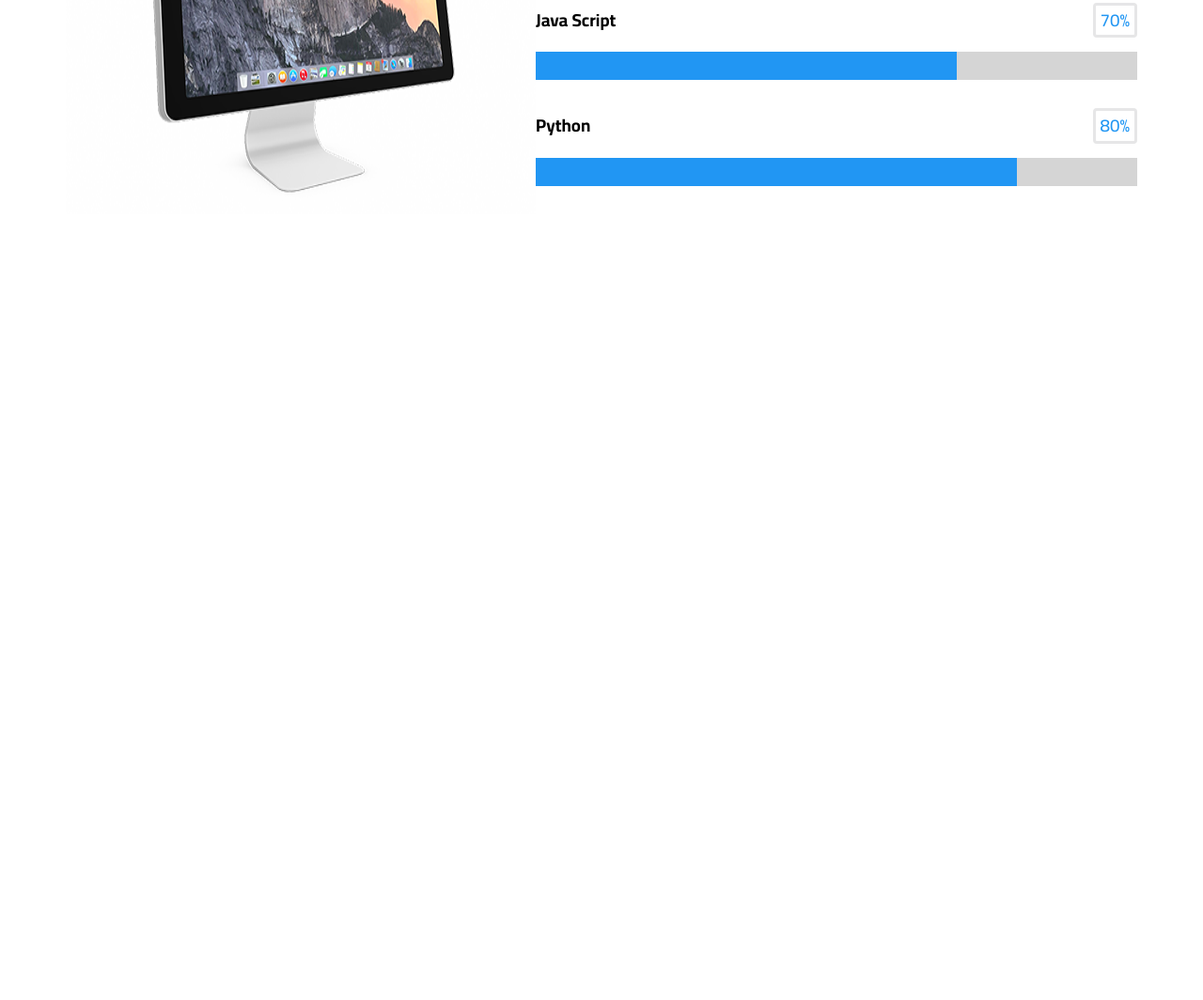
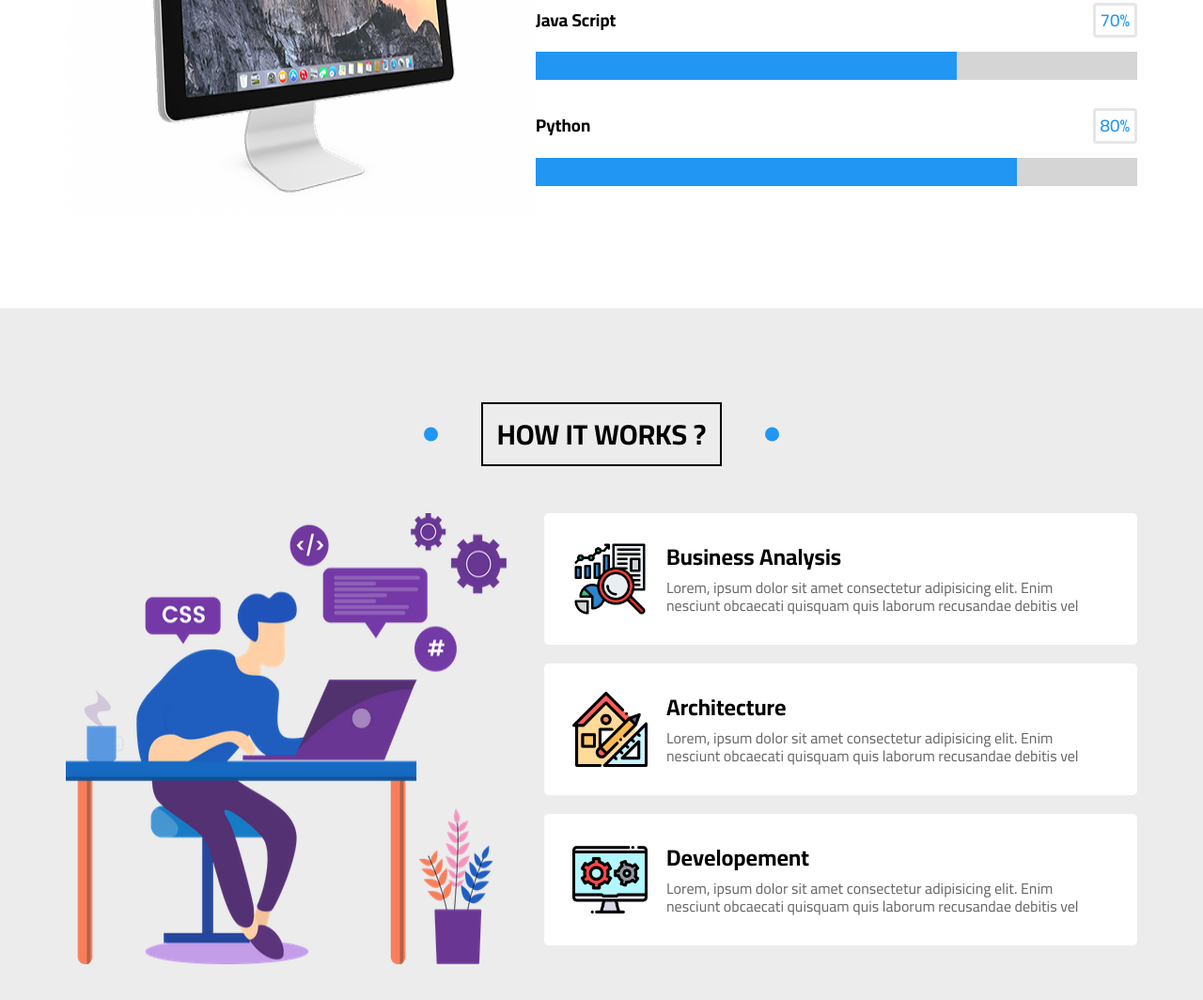
Before and after one commit to hzaek/Template-3, a plain HTML site: page index.html in a window 1280 px wide. Shown: the part 7463-8527 px from the top of the page at 94% size. Before the commit the page ends 7791 px from the top, so only its background shows below. Drawn offline with Linux system fonts and the light colour scheme; a web font is replaced by a local one.

Commit message:
complete work-steps

```diff
--- a/css/elzero.css
+++ b/css/elzero.css
@@ -1156,3 +1156,75 @@ section{
     content: '';
 }
 /* End our-skills */
+
+/* Start How-it-works */
+.work-steps{
+    background-color: #ececec;
+}
+.work-steps .container{
+    display: flex;
+    justify-content: space-around;
+
+    gap: 40px;
+}
+@media (max-width:992px){
+    .work-steps .container{
+        flex-direction: column;
+        align-items: center;
+    }
+}
+.work-steps .container > img{
+    max-width: 100%;
+    width: 500px;
+    user-select: none;
+}
+.work-steps .steps article{
+    display: flex;
+    background-color: white;
+    padding: 30px;
+    border-radius: 5px;
+    gap: 20px;
+    position: relative;
+    z-index: 0;
+    margin-bottom: 20px;
+    align-items: center;
+}
+@media (max-width:768px){
+    .work-steps .container article{
+        flex-direction: column;
+        align-items: center;
+    }
+    .work-steps .container article .text{
+        text-align: center;
+    }
+}
+.work-steps .steps article::before{
+    height: 0;
+    width: 0;
+    content: '';
+    position: absolute;
+    bottom: 50%;
+    right: 50%;
+    transform: translate(50%,50%);
+    background-color: #ececec;
+    transition: 0.3s;
+    border-radius: 5px;
+    z-index: -1;
+
+}
+.work-steps .steps article:hover::before{
+    height: calc(100% - 10px);
+    width: calc(100% - 10px);
+}
+.work-steps .steps article .text h2{
+    margin-bottom: 10px;
+}
+.work-steps .steps article .text p{
+    color: #666;
+}
+.work-steps .steps article img{
+    width: 80px;
+    height: 80px;
+    user-select: none;
+}
+/* End How-it-works */
--- a/index.html
+++ b/index.html
@@ -507,6 +507,38 @@
         </div>
      </section>
     <!-- End our-skills -->
+
+    <!-- Start How-it-works -->
+     <section class="work-steps" id="work-steps">
+        <div class="main-heading">How it works ?</div>
+        <div class="container">
+            <img src="./images/work-steps.png" alt="">
+            <div class="steps">
+                <article>
+                    <img src="./images/work-steps-1.png" alt="">
+                    <div class="text">
+                        <h2>Business Analysis</h2>
+                        <p>Lorem, ipsum dolor sit amet consectetur adipisicing elit. Enim nesciunt obcaecati quisquam quis laborum recusandae debitis vel</p>
+                    </div>
+                </article>
+                <article>
+                    <img src="./images/work-steps-2.png" alt="">
+                    <div class="text">
+                        <h2>Architecture</h2>
+                        <p>Lorem, ipsum dolor sit amet consectetur adipisicing elit. Enim nesciunt obcaecati quisquam quis laborum recusandae debitis vel</p>
+                    </div>
+                </article>
+                <article>
+                    <img src="./images/work-steps-3.png" alt="">
+                    <div class="text">
+                        <h2>Developement</h2>
+                        <p>Lorem, ipsum dolor sit amet consectetur adipisicing elit. Enim nesciunt obcaecati quisquam quis laborum recusandae debitis vel</p>
+                    </div>
+                </article>
+            </div>
+        </div>
+     </section>
+    <!-- End How-it-works -->
 </body>
 
 
```
Also changed, not shown: images/work-steps-1.png (added), images/work-steps-2.png (added), images/work-steps-3.png (added), images/work-steps.png (added).
